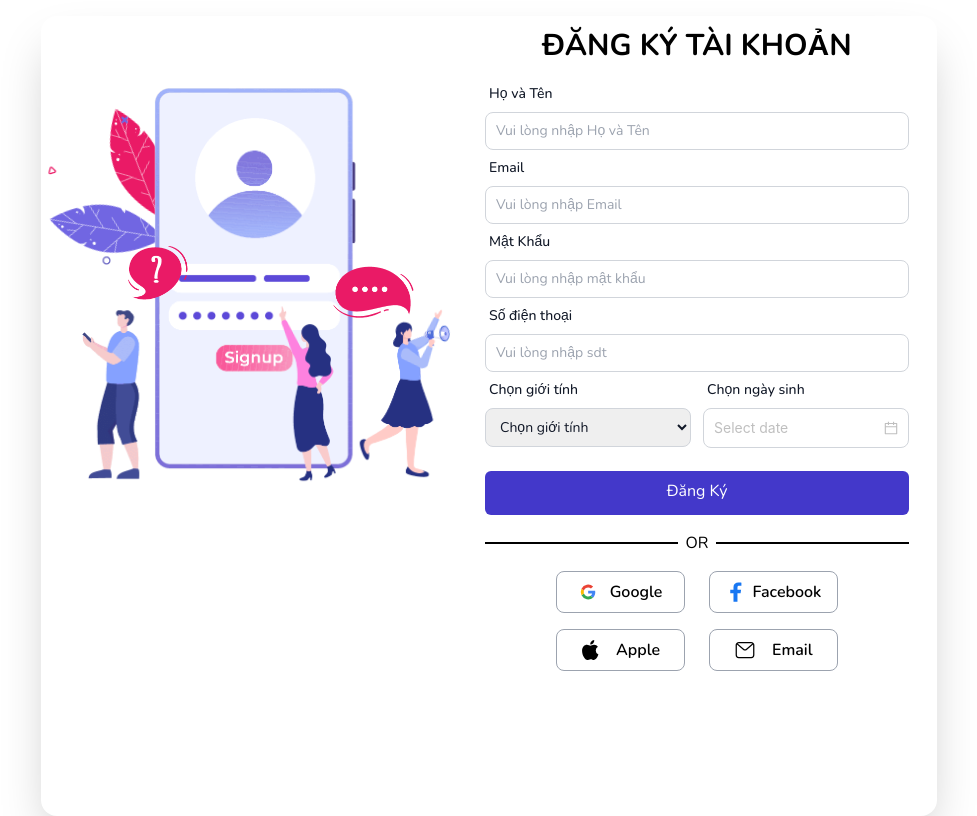
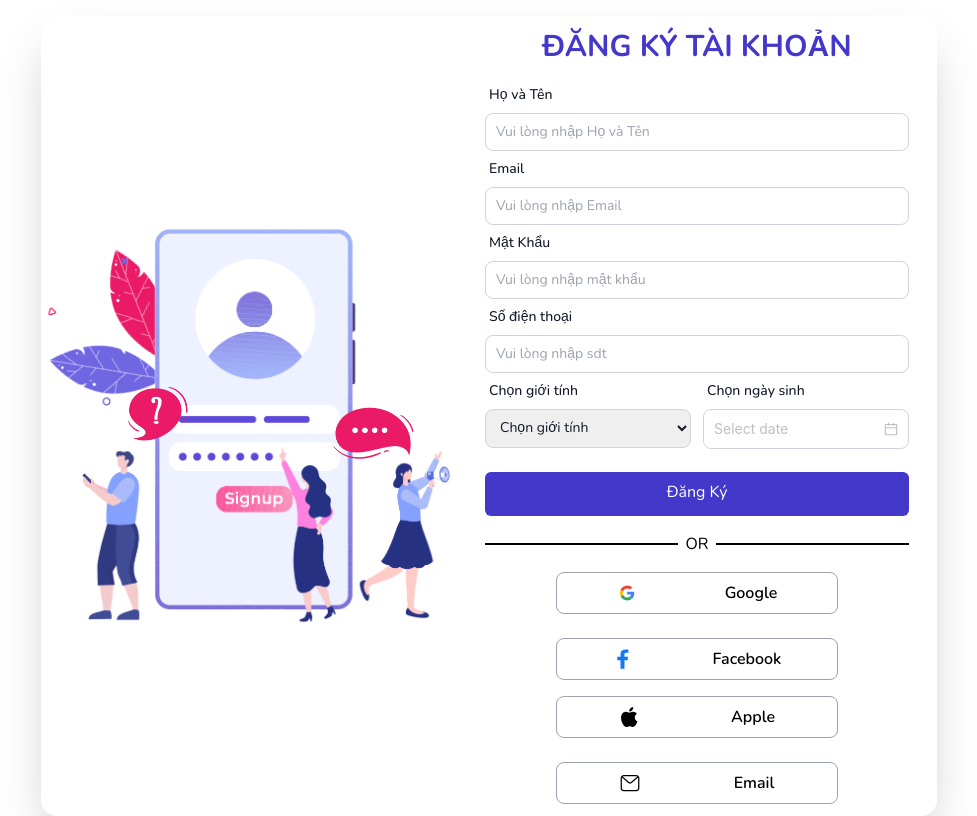
Before and after one commit to delee03/airbnb_fe, a React (Vite) app: page /sign-up in a window 1280 px wide. Shown: the whole page, without its empty margins (151-1128 px from the left). Built offline with nearby package versions, Linux system fonts and the light colour scheme.

Commit message:
res SignUp

```diff
--- a/src/pages/Register/SignUp.jsx
+++ b/src/pages/Register/SignUp.jsx
@@ -75,16 +75,16 @@ const SignUp = () => {
   return (
     <section className="">
       <div className="max-w-4xl mx-auto w-full">
-        <div className="mt-4 flex items-center justify-bewtween shadow-2xl rounded-2xl relative">
-          <div className="w-1/2 h-screen">
+        <div className="mt-4 flex items-center justify-bewtween shadow-2xl rounded-2xl relative flex-col md:flex-row">
+          <div className="w-1/2 h-auto hidden md:block">
             <Lottie animationData={SignUpAnimate} loop={true} />
           </div>
           <form
             onSubmit={handleSubmit}
-            className="w-1/2 ml-5 mr-7 pb-3 pt-3 h-screen"
+            className="w-1/2 ml-5 mr-7 pb-3 pt-3 h-auto md:h-screen flex flex-col justify-center"
             action=""
           >
-            <h2 className="font-bold text-center text-3xl mb-5">
+            <h2 className="font-bold text-center text-3xl mb-5 text-indigo-700">
               ĐĂNG KÝ TÀI KHOẢN
             </h2>
             <InputCustom
@@ -180,6 +180,7 @@ const SignUp = () => {
                 ) : null}
               </div>
             </div>
+            {/* Submit Button */}
             <ButtonCustom
               onClick={handleSubmit}
               type="submit"
@@ -187,33 +188,36 @@ const SignUp = () => {
               bgColor={"bg-indigo-700"}
               bgHover="hover:bg-indigo-900"
             />
+            {/* OR Section */}
             <div className="flex justify-between items-center">
               <div className="w-full h-0 bg-black border border-black mr-2"></div>
               <span className="text-center text-md block p-0 m-0">OR</span>
               <div className="w-full h-0 bg-black border border-black ml-2"></div>
             </div>
-            <div className="flex justify-around mt-4 w-4/6 gap-6 mx-auto">
-              <button className="flex justify-around items-center w-full py-2 px-4 duration-300 font-semibold hover:bg-black hover:text-white tran bg-white border border-gray-400 rounded-lg">
+            {/* Social Buttons */}
+            <div className="flex flex-wrap justify-around mt-4 w-4/6 gap-6 mx-auto">
+              <button className="flex justify-around items-center w-full py-2 px-4 duration-700 font-semibold hover:bg-indigo-700 hover:text-white tran bg-white border border-gray-400 rounded-lg">
                 <span className="w-5 h-5">
                   <SvgGoogle />
                 </span>
                 <p>Google</p>
               </button>
-              <button className="flex justify-between items-center w-full py-2 px-4 duration-300 font-semibold hover:bg-black hover:text-white bg-white border border-gray-400 rounded-lg">
+              <button className="flex justify-around items-center w-full py-2 px-4 duration-700 font-semibold hover:bg-indigo-700 hover:text-white bg-white border border-gray-400 rounded-lg">
                 <span className="w-5 h-5">
                   <SvgFacebook />
                 </span>
                 <p>Facebook</p>
               </button>
             </div>
-            <div className="flex justify-between items-center mt-4 w-4/6 gap-6 mx-auto">
-              <button className="flex justify-around items-center w-full py-2 px-4 duration-300 font-semibold hover:bg-black hover:text-white bg-white border border-gray-400 rounded-lg">
+            {/* Social Buttons */}
+            <div className="flex flex-wrap justify-around mt-4 w-4/6 gap-6 mx-auto">
+              <button className="flex justify-around items-center w-full py-2 px-4 duration-700 font-semibold hover:bg-indigo-700 hover:text-white bg-white border border-gray-400 rounded-lg">
                 <span className="w-5 h-5">
                   <SvgApple />
                 </span>
                 <p>Apple</p>
               </button>
-              <button className="flex justify-around items-center w-full py-2 px-4 duration-300 font-semibold hover:bg-black hover:text-white bg-white border border-gray-400 rounded-lg">
+              <button className="flex justify-around items-center w-full py-2 px-4 duration-700 font-semibold hover:bg-indigo-700 hover:text-white bg-white border border-gray-400 rounded-lg">
                 <span className="w-5 h-5">
                   <SvgEmail />
                 </span>
```
